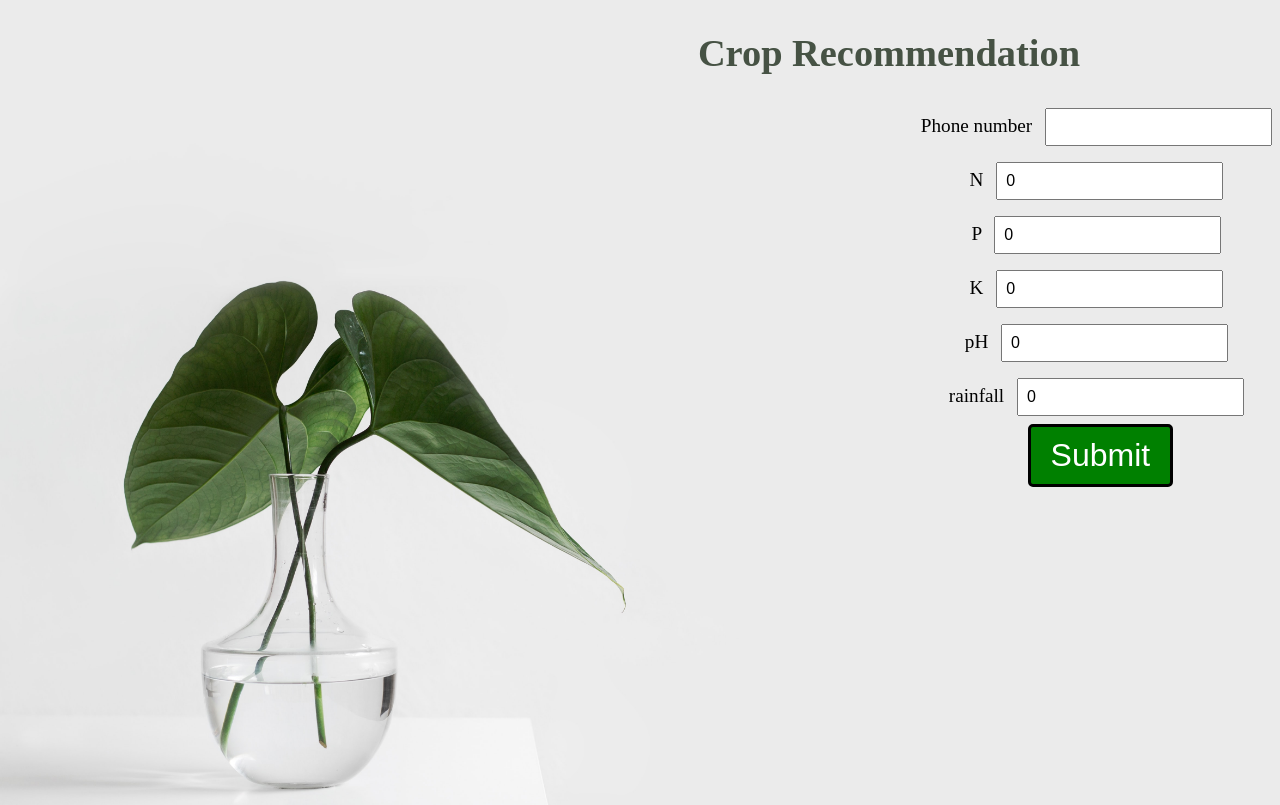
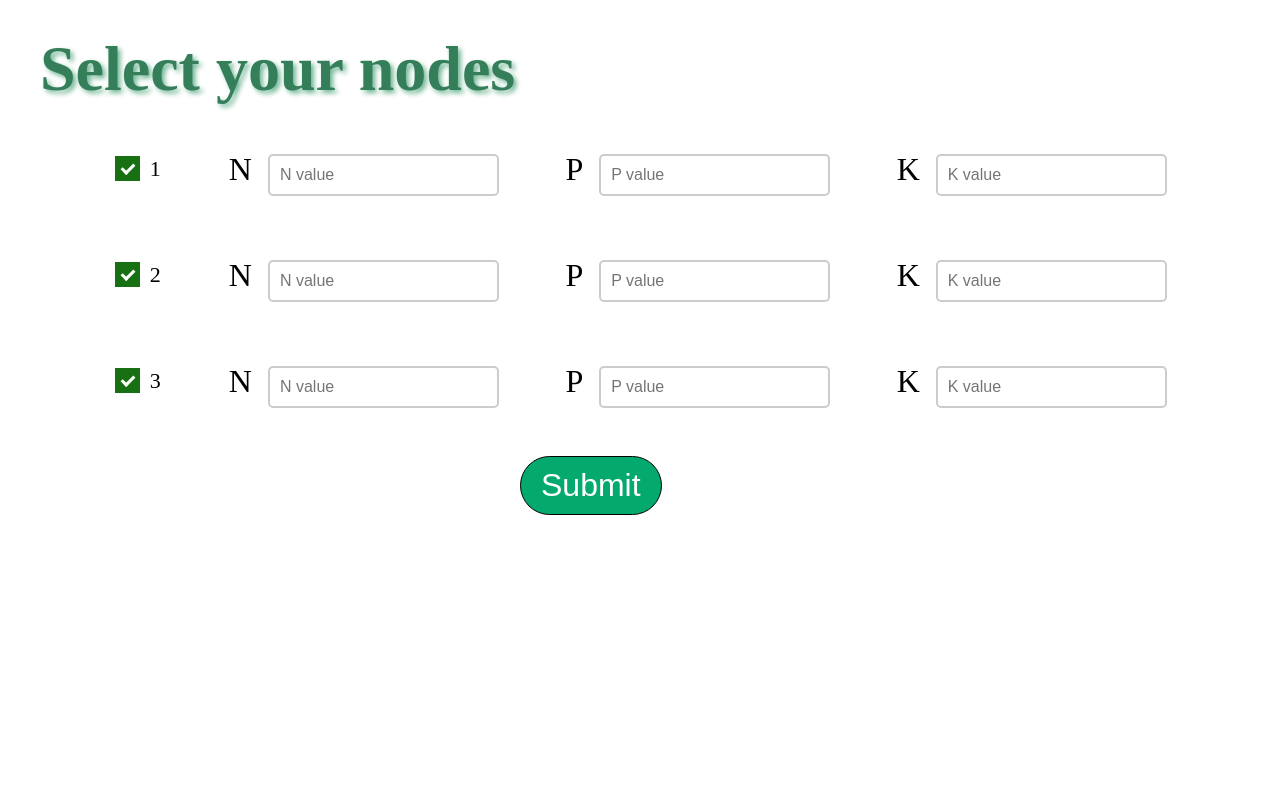
Before and after one commit to rajendrabaskota/crop-recommendation, a React app in the folder frontend/CropReccomendationProject/: page /input in a window 1280 px wide. Built offline with nearby package versions, Linux system fonts and the light colour scheme.

Commit message:
by kaustub

```diff
--- a/frontend/CropReccomendationProject/src/components/App.js
+++ b/frontend/CropReccomendationProject/src/components/App.js
@@ -1,111 +1,73 @@
-// import React from 'react';
-// import Form from './Form';
 
-// const App = () => {
-//   return (
-//     <div className='landingPage'>
-//         <h1>Crop Recommendation</h1>
-//       <Form />
-//     </div>
-//   );
-// };
+import { FirstPage } from './First_page';
+import { Results } from './results';
+import { InputPage } from './input_page';
 
-// export default App;
-
-
-import React, { useState } from 'react'
-import axios from 'axios';
-import "./app.css"
+import {
+    BrowserRouter as Router,
+    Route,
+    Routes
+  } from "react-router-dom";
 
 const App = () => {
 
-    const [N, setN] = useState(0.0)
-    const [P, setP] = useState(0.0)
-    const [K, setK] = useState(0.0)
-    const [pH, setpH] = useState(0.0)
-    const [rainfall, setrainfall] = useState(0.0)
-    const [phone_no, setphone_no] = useState('')
-    const[data1,setdata1] = useState('')
-    const[dis, setdis] = useState('none')
+    return (
+        // <div className='landingPage'>
+        // <h1 > Crop Recommendation </h1>
 
-    const handleSubmit = async (e) => {
-        e.preventDefault();
-        const data = {
-            phone_no: phone_no,
-            N: N,
-            P: P,
-            K: K,
-            pH: pH,
-            rainfall: rainfall
-        };
-        // const json = JSON.stringify(data);
-        console.log(typeof data);
-        console.log(data);
-        try {
-          const response = await axios.post('http://192.168.1.76:8000/form-submit', data);
-          setdata1(response.data)
-          // console.log(response.data);
-        } catch (error) {
-          console.error(error);
-        }
-        setdis('block')
-    }
+        // <div className='formbox'>
+        // <form onSubmit={handleSubmit} className='form'>
+        //     <div className='each_line'>
+        //         <label className='form_elements'>Phone number </label>
+        //         <input type = "tel" maxLength="10" minLength="10" value= {ph_no} onChange={e => {setph_no(e.target.value)}} className='form_input' required/>
+        //     </div>
 
-    // const [fsubmit, setfsubmit] = useState(0)
-    // console.log(fsubmit);
+        //     <div className='each_line'>
+        //         <label className='form_elements'>N </label>
+        //         <input type = 'number' value= {N}  maxLength="5" onChange={e => {setN(e.target.value)}} className='form_input' required/>
+        //     </div>
+        //     <div className='each_line'>
+        //         <label  className='form_elements'>P </label>
+        //         <input type = 'number' value= {P} maxLength="5" onChange={e => {setP(e.target.value)}} className='form_input' required/>
+        //     </div>
+        //     <div className='each_line'>
+        //         <label  className='form_elements'>K </label>
+        //         <input type = 'number' value= {K} maxLength="5" onChange={e => {setK(e.target.value)}} className='form_input' required/>
+        //     </div>
+        //     <div className='each_line'>
+        //         <label  className='form_elements'>pH </label>
+        //         <input type = 'number' value= {pH} maxLength="5" onChange={e => {setpH(e.target.value)}} className='form_input' required/>
+        //     </div>
+        //     <div className='each_line'>
+        //         <label  className='form_elements'>rainfall </label>
+        //         <input type = 'number' value= {rainfall} maxLength="5" onChange={e => {setrainfall(e.target.value)}} className='form_input' required />
+        //     </div>
+        //     <div >
+        //     <input type="submit" value="Submit" className='submit_button'/>
+        //     </div>
+        // </form>
+        // </div>
 
-    // console.log(data1)
-
-    return ( <div className='landingPage'>
-        <h1 > Crop Recommendation </h1>
-
-        {/* <Forminput name="nitrogen" placeholder="value"/>
-        <Forminput name="PH value" placeholder='value'/>
-        <Forminput name="Temperature" placeholder='Celsius'/>
-        <Forminput name="Humidity " placeholder='in %'/>
-        <Forminput name="Rainfall" placeholder='mm'/>
-        <Button name ='Submit' counter={setfsubmit}/> */}
-
-        <div className='formbox'>
-        <form onSubmit={handleSubmit} className='form'>
-            <div className='each_line'>
-                <label className='form_elements'>Phone number </label>
-                <input type = "text" maxLength="10" minLength="10" value= {phone_no} onChange={e => {setphone_no(e.target.value)}} className='form_input' required/>
-            </div>
-
-            <div className='each_line'>
-                <label className='form_elements'>N </label>
-                <input type = 'number' value= {N}  maxLength="5" onChange={e => {setN(e.target.value)}} className='form_input' required/>
-            </div>
-            <div className='each_line'>
-                <label  className='form_elements'>P </label>
-                <input type = 'number' value= {P} maxLength="5" onChange={e => {setP(e.target.value)}} className='form_input' required/>
-            </div>
-            <div className='each_line'>
-                <label  className='form_elements'>K </label>
-                <input type = 'number' value= {K} maxLength="5" onChange={e => {setK(e.target.value)}} className='form_input' required/>
-            </div>
-            <div className='each_line'>
-                <label  className='form_elements'>pH </label>
-                <input type = 'number' value= {pH} maxLength="5" onChange={e => {setpH(e.target.value)}} className='form_input' required/>
-            </div>
-            <div className='each_line'>
-                <label  className='form_elements'>rainfall </label>
-                <input type = 'number' value= {rainfall} maxLength="5" onChange={e => {setrainfall(e.target.value)}} className='form_input' required />
-            </div>
-            <div >
-            <input type="submit" value="Submit" className='submit_button'/>
-            </div>
-
-        </form>
-        </div>
-        <div style={{ display:`${dis}`}} className='answer'>
-             Dear {data1['name']},<br></br>
-             the recommended crop is {data1['crop']}
-        </div>
-      </div>
+        <Router>
+            <Routes>
+                <Route exact path='/' element= {
+                    <>
+                        <FirstPage/>
+                    </>
+                }/>
+                <Route exact path='/input' element= {
+                    <>
+                        <InputPage/>
+                    </>
+                }/>
+                <Route exact path='/results' element= {
+                    <>
+                        <Results/>
+                    </>
+                }/>
+            </Routes>
+        </Router>
     )
-
 }
 
 export default App
--- /dev/null
+++ b/frontend/CropReccomendationProject/src/components/First_page.css
@@ -0,0 +1,47 @@
+.login_button {
+    background-color: #04AA6D;
+    text-align: center;
+    color: white;
+    padding: 10px 20px;
+    border: solid black 1px;
+    border-radius: 8rem;
+    font-size: 2rem;
+    cursor: pointer;
+
+    position: absolute;
+    top: 35%;
+    left: 20%;
+  }
+
+.login_button:hover{
+  color:black;
+  background-color:rgb(0, 200,100);
+  transition: 300ms;
+}
+
+.first_form{
+  margin: 2rem;
+}
+
+.first_page_heading{
+  font-size: 4rem;
+  color: rgb(53, 126, 90);
+  border: 2px black;
+  text-shadow:3px 3px 5px rgb(113, 182, 149);
+  margin: 2rem;
+}
+
+.first_page_ph_no{
+  font-size: 2rem;
+  color: darkgreen;
+}
+
+.form_input{
+  padding: 1rem;
+  margin: 1rem;
+  font-size: 2rem;
+}
+
+.login_div{
+  position: relative;
+}
--- /dev/null
+++ b/frontend/CropReccomendationProject/src/components/First_page.js
@@ -0,0 +1,40 @@
+import React from 'react'
+import "./First_page.css"
+import { useState } from 'react';
+import { useNavigate } from "react-router-dom";
+
+
+export const FirstPage = () => {
+
+    const [ph_no, setph_no] = useState('')
+
+    const [target_data, settarget_data] = useState('')
+
+    let navigate = useNavigate();
+
+    const handleSubmit = (e) => {
+        e.preventDefault();
+        settarget_data(ph_no);
+        console.log(target_data);
+        navigate(`/input`);
+    }
+
+  return (
+    <div id='first_page_all'>
+        <h1 className='first_page_heading'>Crop Recommendation</h1>
+
+        <form onSubmit={handleSubmit} className='first_form'>
+
+            <div>
+                <label className='first_page_ph_no'>Phone number </label>
+                <input type = "tel" placeholder='Your phone number' maxLength="10" minLength="10" value= {ph_no} onChange={e => {setph_no(e.target.value)}} className='form_input' required/>
+            </div>
+
+            <div className='login_div'>
+                <input type="submit" value="Login" className='login_button'/>
+            </div>
+
+        </form>
+    </div>
+  )
+}
--- a/frontend/CropReccomendationProject/src/components/app.css
+++ b/frontend/CropReccomendationProject/src/components/app.css
@@ -1,43 +1,3 @@
-.formbox {
-    display: grid;
-    justify-content: flex-end;
-}
-
-.each_line {
-    display: block;
-    justify-content: space-around;
-}
-
-.form_elements {
-    font-size: rem;
-    justify-content: flex-start;
-    align-self: center;
-}
-
 input::-webkit-inner-spin-button {
     display: none;
-}
-
-.form_input {
-    padding: 0.5rem;
-    margin: 0.5rem;
-    font-size: 1rem;
-}
-
-.submit_button {
-    background-color: green;
-    color: white;
-    padding: 10px 20px;
-    border: solid black;
-    border-radius: 5px;
-    font-size: 2rem;
-    cursor: pointer;
-}
-
-.answer{
-    font-size: 2rem;
-    text-align: right;
-    margin: 2rem;
-    color:cadetblue;
-    font-weight: bold;
-}
+  }
--- /dev/null
+++ b/frontend/CropReccomendationProject/src/components/input_page.js
@@ -0,0 +1,48 @@
+import React from 'react'
+import { useNavigate } from "react-router-dom";
+import { NodeInput } from './nodeInput.js';
+import { useState } from 'react';
+
+export const InputPage = () => {
+
+    let nodes = [1, 2, 3];
+    let navigate = useNavigate();
+
+    const [details, setdetails] = useState(Array(nodes.length).fill({
+        node : "",
+        checked : true,
+        N : "",
+        P : "",
+        K : "",
+    }))
+
+    let handleSubmit = (e) => {
+        e.preventDefault();
+        console.log(details);
+        navigate(`/results`);
+
+    }
+
+  return (
+    <div>
+        <h1 className='first_page_heading'>Select your nodes</h1>
+        <form onSubmit={handleSubmit} className='first_form'>
+            <div>
+                {nodes.map( (node,i) => {return <NodeInput
+                    node={node}
+                    details = {details[i]}
+                    setCurrentDetails = {(value) => {
+                        const details_copy = [...details]
+                        details_copy[i] = value;
+                        details_copy[i].node = node;
+                        setdetails(details_copy)
+                    }}
+                />} )}
+            </div>
+            <div >
+                <input type="submit" value="Submit" className='login_button2'/>
+            </div>
+        </form>
+    </div>
+  )
+}
--- /dev/null
+++ b/frontend/CropReccomendationProject/src/components/nodeInput.css
@@ -0,0 +1,129 @@
+.container1{
+    display: flex;
+    flex-direction: row;
+    justify-content: space-around;
+    margin: 2rem;
+    font-size: 2rem;
+}
+
+.form_input_2{
+    margin: 1rem;
+    padding: 1rem;
+    font-size: 1.5rem;
+}
+
+.container {
+    display: block;
+    position: relative;
+    padding-left: 35px;
+    margin-bottom: 12px;
+    cursor: pointer;
+    font-size: 22px;
+    -webkit-user-select: none;
+    -moz-user-select: none;
+    -ms-user-select: none;
+    user-select: none;
+    margin: 1.1rem;
+  }
+
+  /* Hide the browser's default checkbox */
+  .container input {
+    position: absolute;
+    opacity: 0;
+    cursor: pointer;
+    height: 0;
+    width: 0;
+  }
+
+  /* Create a custom checkbox */
+  .checkmark {
+    position: absolute;
+    top: 0;
+    left: 0;
+    height: 25px;
+    width: 25px;
+    background-color: #75cf83;
+  }
+
+  /* On mouse-over, add a grey background color */
+  .container:hover input ~ .checkmark {
+    background-color: #ccc;
+  }
+
+  /* When the checkbox is checked, add a blue background */
+  .container input:checked ~ .checkmark {
+    background-color: #177012;
+  }
+
+  /* Create the checkmark/indicator (hidden when not checked) */
+  .checkmark:after {
+    content: "";
+    position: absolute;
+    display: none;
+  }
+
+  /* Show the checkmark when checked */
+  .container input:checked ~ .checkmark:after {
+    display: block;
+  }
+
+  /* Style the checkmark/indicator */
+  .container .checkmark:after {
+    left: 9px;
+    top: 5px;
+    width: 5px;
+    height: 10px;
+    border: solid white;
+    border-width: 0 3px 3px 0;
+    -webkit-transform: rotate(45deg);
+    -ms-transform: rotate(45deg);
+    transform: rotate(45deg);
+  }
+
+  input[type="number"] {
+    padding: 10px;
+    border: 2px solid #ccc;
+    border-radius: 5px;
+    font-size: 16px;
+    font-family: Arial, sans-serif;
+    outline: none;
+    transition: border-color 0.3s ease-in-out;
+  }
+
+  /* Style the input box when it has focus */
+  input[type="number"]:focus {
+    border-color: #007bff;
+  }
+
+  input[type="number"]:disabled {
+    opacity: 0.2;
+    cursor: not-allowed;
+  }
+
+input[type="number"]::-webkit-inner-spin-button,
+input[type="number"]::-webkit-outer-spin-button {
+  -webkit-appearance: none;
+  margin: 0;
+}
+
+.login_button2 {
+    background-color: #04AA6D;
+    text-align: center;
+    color: white;
+    padding: 10px 20px;
+    border: solid black 1px;
+    border-radius: 8rem;
+    font-size: 2rem;
+    cursor: pointer;
+    margin-left: 40%;
+  }
+
+.login_button2:hover{
+  color:black;
+  background-color:rgb(0, 200,100);
+  transition: 300ms;
+}
+
+.container1.hidden {
+    opacity: 0.5;
+}
--- /dev/null
+++ b/frontend/CropReccomendationProject/src/components/nodeInput.js
@@ -0,0 +1,45 @@
+import React from 'react'
+import "./nodeInput.css"
+
+export const NodeInput = ({node, details, setCurrentDetails}) => {
+    const handleCheckboxChange = (e) => {
+        setCurrentDetails({...details, "checked": !details["checked"]})
+    }
+
+    const handleN = (e) => {
+        setCurrentDetails({...details, "N": e.target.value})
+    }
+
+    const handleP = (e) => {
+        setCurrentDetails({...details, "P": e.target.value})
+    }
+
+    const handleK = (e) => {
+        setCurrentDetails({...details, "K": e.target.value})
+    }
+    return (
+        <div className={`container1 ${ details.checked? '' : 'hidden'}`}>
+
+            <label className='container'>{node}
+                <input type="checkbox" checked={details.checked} onChange = {handleCheckboxChange}/>
+                <span class="checkmark"></span>
+            </label>
+
+            <div >
+                <label>N</label>
+                <input type = "number" maxLength="5" placeholder='N value' disabled = {!details.checked} name = "N" onChange = {handleN} className='form_input_2'/>
+            </div>
+
+            <div >
+                <label>P</label>
+                <input type = "number" maxLength="5" placeholder='P value' disabled = {!details.checked} name = "P" onChange = {handleP} className='form_input_2'/>
+            </div>
+
+            <div >
+                <label>K</label>
+                <input type = "number" maxLength="5" placeholder='K value' disabled = {!details.checked} name = "K" onChange = {handleK} className='form_input_2'/>
+            </div>
+
+        </div>
+    )
+}
--- /dev/null
+++ b/frontend/CropReccomendationProject/src/components/results.css
@@ -0,0 +1,42 @@
+.table_div {
+  width: 100%;
+  overflow: auto;
+}
+
+.table {
+  border-collapse: collapse;
+  width: 80%;
+  font-size: 14px;
+  text-align: left;
+  margin: 2rem;
+  text-align: center;
+}
+
+.table th,
+.table td {
+  font-size: 1.5rem;
+  padding: 1rem;
+  border: 1px solid #ddd;
+}
+
+.table th {
+  background-color: #87a36f;
+  font-weight: bold;
+  color: #444;
+}
+
+.table td {
+  color: #715858;
+}
+
+.table td.table_td:first-child {
+  font-weight: bold;
+}
+
+.table th.table_th:first-child {
+  font-weight: bold;
+}
+
+.table tbody tr:nth-child(even) {
+  background-color: #eaffe8;
+}
--- /dev/null
+++ b/frontend/CropReccomendationProject/src/components/results.js
@@ -0,0 +1,131 @@
+// import React from 'react'
+// import "./results.css";
+
+// export const Results = () => {
+//   let result = [
+//     {
+//       node : '1',N :'100',P : '200',
+//       K : '300',pH : '4',temp :' 20',
+//       hum : '60',predictions : ['rice','maize'],
+//     },
+//     {
+//       node : '2',N : '100',P : '200',
+//       K : '300',pH : '4',temp : '20',
+//       hum : '60'
+//     },
+//     {
+//       node : '3',N : '100',P : '200',
+//       K : '300',pH : '4',temp : '20',
+//       hum : '60'
+//     },
+//   ];
+//   return (
+//     <div className='table_div'>
+//       <table className='table'>
+//         <tr>
+//           <th className='table_th'>Node</th>
+//           <th className='table_th'>N</th>
+//           <th className='table_th'>P</th>
+//           <th className='table_th'>K</th>
+//           <th className='table_th'>pH</th>
+//           <th className='table_th'>Temperature</th>
+//           <th className='table_th'>Humidity</th>
+//           <th className='table_th'>Predictions</th>
+//         </tr>
+//         <tr>
+//           {result.map((r) => {
+//             return <tr>
+//               <td className='table_td'>{r.node}</td>
+//               <td className='table_td'>{r.N}</td>
+//               <td className='table_td'>{r.P}</td>
+//               <td className='table_td'>{r.K}</td>
+//               <td className='table_td'>{r.pH}</td>
+//               <td className='table_td'>{r.temp}</td>
+//               <td className='table_td'>{r.hum}</td>
+//               <td className='table_td'>{r.predictions}</td>
+//             </tr>
+//           })}
+//         </tr>
+//       </table>
+//     </div>
+//   )
+// }
+
+
+import React from 'react'
+import './results.css'
+
+export const Results = () => {
+  let result = [
+    {
+      node: '1',
+      N: '100',
+      P: '200',
+      K: '300',
+      pH: '4',
+      temp: '20',
+      hum: '60',
+      predictions: ['rice', 'maize'],
+    },
+    {
+      node: '2',
+      N: '100',
+      P: '200',
+      K: '300',
+      pH: '4',
+      temp: '20',
+      hum: '60',
+      predictions: [],
+    },
+    {
+      node: '3',
+      N: '100',
+      P: '200',
+      K: '300',
+      pH: '4',
+      temp: '20',
+      hum: '60',
+      predictions: ['wheat'],
+    },
+  ];
+
+  return (
+    <div className='table_div'>
+      <h1 className='first_page_heading'>Predictions</h1>
+      <table className='table'>
+        <thead>
+          <tr>
+            <th>Node</th>
+            <th>N</th>
+            <th>P</th>
+            <th>K</th>
+            <th>pH</th>
+            <th>Temperature</th>
+            <th>Humidity</th>
+            <th>Predictions</th>
+          </tr>
+        </thead>
+        <tbody>
+          {result.map((r) => {
+            return (
+              <tr key={r.node}>
+                <td>{r.node}</td>
+                <td>{r.N}</td>
+                <td>{r.P}</td>
+                <td>{r.K}</td>
+                <td>{r.pH}</td>
+                <td>{r.temp}</td>
+                <td>{r.hum}</td>
+                <td>
+                  {r.predictions.map((prediction, index) => (
+                    <div style={{ color: 'rgb(0,80,0)', padding: '0.5rem',}} key={index}>{prediction}</div>
+                  ))}
+                </td>
+              </tr>
+            );
+          })}
+        </tbody>
+      </table>
+    </div>
+  );
+};
--- /dev/null
+++ b/frontend/CropReccomendationProject/src/index.css
@@ -0,0 +1,13 @@
+body {
+  margin: 0;
+  font-family: -apple-system, BlinkMacSystemFont, 'Segoe UI', 'Roboto', 'Oxygen',
+    'Ubuntu', 'Cantarell', 'Fira Sans', 'Droid Sans', 'Helvetica Neue',
+    sans-serif;
+  -webkit-font-smoothing: antialiased;
+  -moz-osx-font-smoothing: grayscale;
+}
+
+code {
+  font-family: source-code-pro, Menlo, Monaco, Consolas, 'Courier New',
+    monospace;
+}
--- a/frontend/CropReccomendationProject/src/index.js
+++ b/frontend/CropReccomendationProject/src/index.js
@@ -1,6 +1,5 @@
 import React from "react";
 import ReactDOM from "react-dom";
-import './style.css';
 import App from "./components/App";
 
 
```
